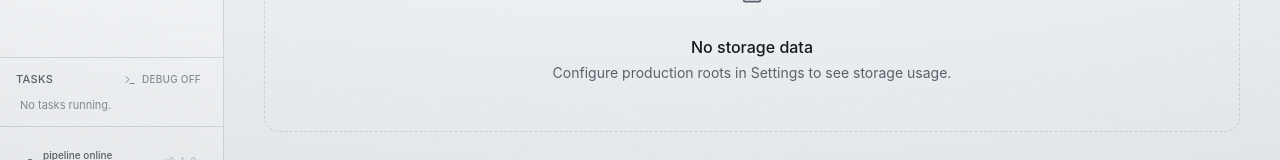
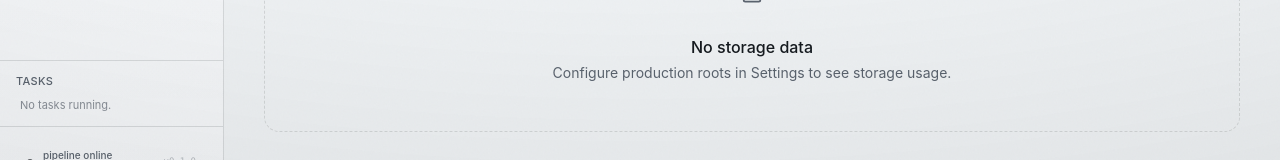
Before and after one commit to mikkelrask/luma-app, a React (Vite) app: page / in a window 1280 px wide. Shown: the part 603-763 px from the top of the page. Built offline with nearby package versions, Linux system fonts and the light colour scheme.

Commit message:
refactor(tasks): drop per-task DebugToggle; point hint to Settings › Advanced (#28)

```diff
--- a/src/components/TaskPanel.tsx
+++ b/src/components/TaskPanel.tsx
@@ -1,5 +1,4 @@
 import { useEffect, useRef, useState } from "react";
-import { cn } from "cn";
 import {
   Ban,
   ChevronDown,
@@ -12,7 +11,6 @@ import {
   Layers,
   Repeat2,
   Settings2,
-  Terminal,
   Trash2,
   UserCog,
   X,
@@ -132,28 +130,8 @@ function LogConsole() {
   );
 }
 
-function DebugToggle() {
-  const { debug, toggleDebug } = useJobs();
-  return (
-    <button
-      type="button"
-      onClick={toggleDebug}
-      className={cn(
-        "flex items-center gap-1.5 rounded-md px-1.5 py-0.5 text-[10px] font-medium uppercase tracking-wide transition-colors focus:outline-none",
-        debug
-          ? "bg-primary/15 text-primary"
-          : "text-muted-foreground/70 hover:bg-white/[0.04] hover:text-foreground",
-      )}
-      title="Log raw backend output for every job"
-    >
-      <Terminal className="size-3" />
-      {debug ? "Debug on" : "Debug off"}
-    </button>
-  );
-}
-
 export function TaskPanel() {
-  const { running, history, orphans, killAllOrphans, clearHistory, debug } = useJobs();
+  const { running, history, orphans, killAllOrphans, clearHistory, debug, logStream } = useJobs();
   const [showRecent, setShowRecent] = useState(true);
 
   return (
@@ -162,8 +140,13 @@ export function TaskPanel() {
         <span className="text-[11px] font-medium uppercase tracking-wide text-muted-foreground">
           Tasks
         </span>
-        <DebugToggle />
       </div>
+
+      {!debug && logStream.length > 0 && (
+        <p className="px-1 text-[10px] text-muted-foreground/60">
+          Debug logging is off — enable it in Settings › Advanced.
+        </p>
+      )}
 
       {orphans && (
         <div className="flex items-center justify-between gap-2 rounded-lg border border-amber-800/60 bg-amber-950/40 px-2 py-1.5 text-[10px] text-amber-300">
```
